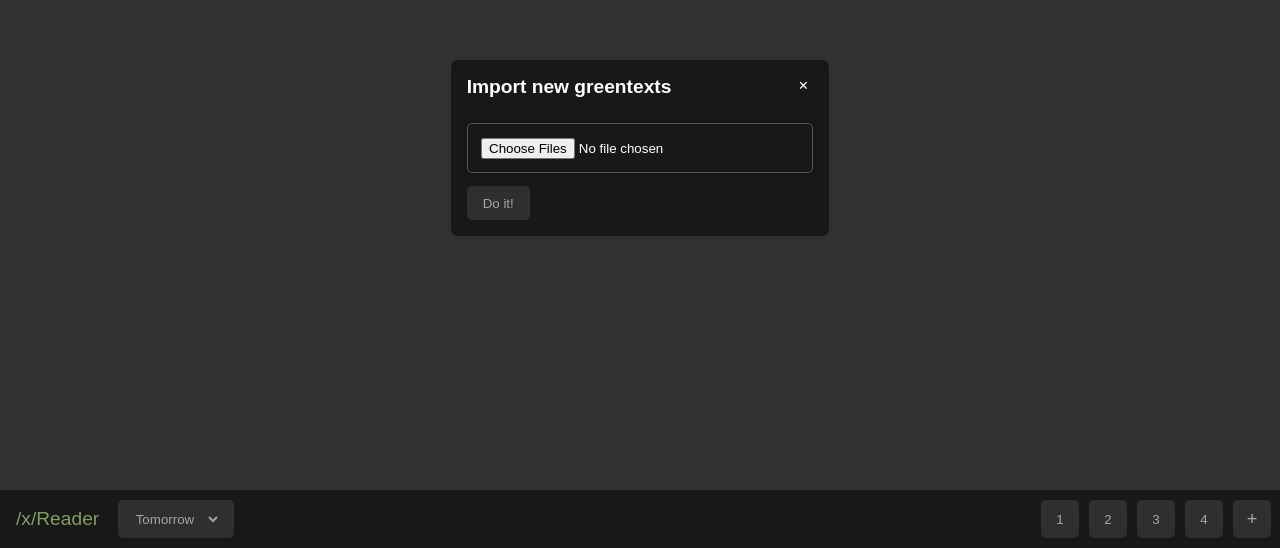
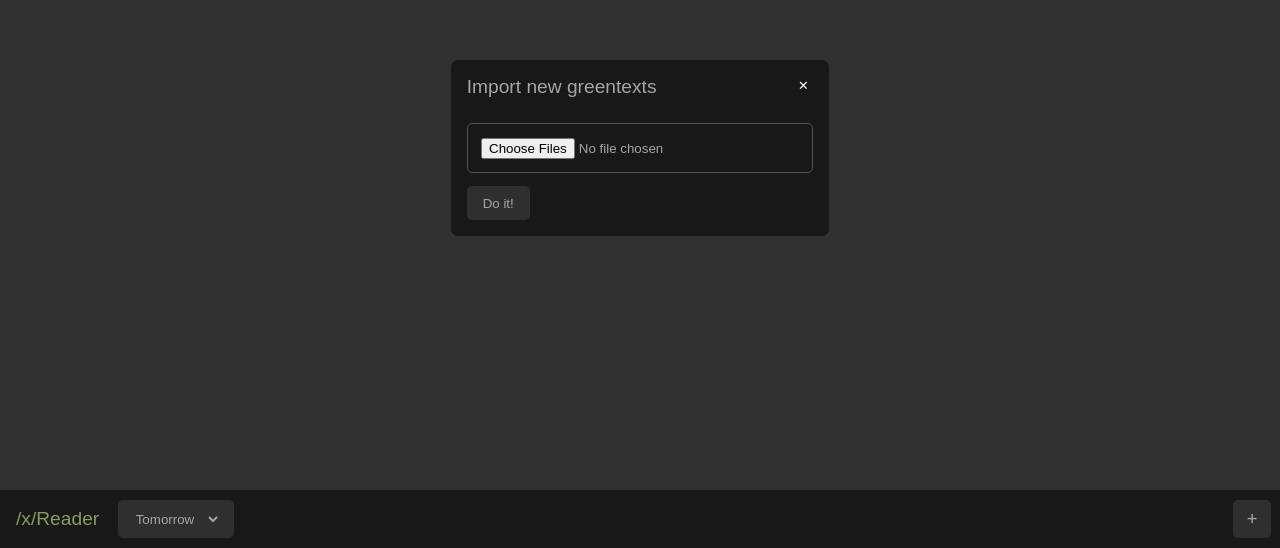
Before and after one commit to caiosimonbreda/xReader_FE, a Vue app: page / in a window 1280 px wide. Shown: the part 252-800 px from the top of the page. Built offline with nearby package versions, Linux system fonts and the light colour scheme.

Commit message:
stories array + storyToDisplay

```diff
--- a/src/components/TheDialogue.vue
+++ b/src/components/TheDialogue.vue
@@ -41,6 +41,8 @@
 }
 
 .dialogue-title {
+  color: #a6a6a6;
+  font-weight: normal;
   font-size: 1.2em;
 }
 
--- a/src/components/TheImport.vue
+++ b/src/components/TheImport.vue
@@ -8,7 +8,7 @@ import axios from 'axios';
 import { ref } from 'vue';
 import { v4 as uuidv4 } from 'uuid';
 
-const emit = defineEmits(['stories-added'])
+const emit = defineEmits(['stories-added', 'story-ready'])
 
 const uploadedImages = ref([])
 
@@ -33,10 +33,8 @@ const onConfirmButton = () => {
     //emit stories array containing only IDs to parent comp. to form pages
     console.log("emitting stories-added")
     emit('stories-added', uploadedImages.value.map((file) => {
-      return file.id
+      return { id: file.id}
     }))
-
-
 
     //send each image over to be encoded and sent to backend for processing + OCR
     uploadedImages.value.forEach((file) => {
@@ -67,7 +65,7 @@ const onSendImage = (base64img, id) => {
 
       let newLines = []
 
-      res.data.forEach((paragraph) => {
+      res.data.text.forEach((paragraph) => {
         paragraph.lines.forEach((line) => {
           let newLine = { ...line }
           newLine.text = line.text.replaceAll('|', 'I')
@@ -75,9 +73,9 @@ const onSendImage = (base64img, id) => {
         });
       })
 
-      console.log(newLines)
+      //console.log(newLines)
+      emit("story-ready", {id: res.data.id, text: newLines})
 
-      textLines.value = newLines
     }).catch((err) => {
       console.log(err)
     })
@@ -86,27 +84,27 @@ const onSendImage = (base64img, id) => {
 
 async function getImageLightness(imageSrc) {
   return new Promise(resolve => {
-    var img = document.createElement("img");
+    let img = document.createElement("img");
     img.src = imageSrc;
     img.style.display = "none";
     document.body.appendChild(img);
 
-    var colorSum = 0;
+    let colorSum = 0;
 
     img.onload = function () {
       // create canvas
-      var canvas = document.createElement("canvas");
+      let canvas = document.createElement("canvas");
       canvas.width = this.width;
       canvas.height = this.height;
 
-      var ctx = canvas.getContext("2d");
+      let ctx = canvas.getContext("2d");
       ctx.drawImage(this, 0, 0);
 
-      var imageData = ctx.getImageData(0, 0, canvas.width, canvas.height);
-      var data = imageData.data;
-      var r, g, b, avg;
+      let imageData = ctx.getImageData(0, 0, canvas.width, canvas.height);
+      let data = imageData.data;
+      let r, g, b, avg;
 
-      for (var x = 0, len = data.length; x < len; x += 4) {
+      for (let x = 0, len = data.length; x < len; x += 4) {
         r = data[x];
         g = data[x + 1];
         b = data[x + 2];
@@ -115,7 +113,7 @@ async function getImageLightness(imageSrc) {
         colorSum += avg;
       }
 
-      var brightness = Math.floor(colorSum / (this.width * this.height));
+      let brightness = Math.floor(colorSum / (this.width * this.height));
       resolve(brightness)
     }
   })
@@ -129,7 +127,7 @@ input[type="file"] {
 }
 
 input {
-  color: white;
+  color: #a6a6a6;
   border: 1px solid #555;
   border-radius: 5px;
   padding: 1em;
--- a/src/components/TheNavbar.vue
+++ b/src/components/TheNavbar.vue
@@ -8,19 +8,25 @@
       </select>
     </div>
     <div class="nav-items-right">
-      <button v-for="story, index in stories" class="navbar-input">{{ index+1 }}</button>
+      <button v-for="story, index in props.stories" class="navbar-input" @click="selectStory(index)">{{ index+1 }}</button>
       <button class="navbar-input" id="add-stories-btn" @click="openImporter">+</button>
     </div>
   </nav>
 </template>
 
 <script setup>
-import { ref } from 'vue';
+import { ref, watch } from 'vue';
 
-const emit = defineEmits(['openDialogue'])
+const props = defineProps(['stories'])
 
+// --- Outbout events: ---
+const emit = defineEmits(['openDialogue', 'selectStory'])
 const openImporter = function() {
   emit("openDialogue", "importNewImage")
+}
+
+const selectStory = function(index) {
+  emit("selectStory", index)
 }
 
 const themes = ref([
@@ -36,25 +42,6 @@ const themes = ref([
     text: 'Photon',
     value: 'photon'
   },
-])
-
-const stories = ref([
-  {
-    id: 0,
-    text: ""
-  },
-  {
-    id: 1,
-    text: ""
-  },
-  {
-    id: 2,
-    text: ""
-  },
-  {
-    id: 3,
-    text: ""
-  }
 ])
 
 
--- a/src/views/ReaderView.vue
+++ b/src/views/ReaderView.vue
@@ -1,15 +1,16 @@
 <template>
-  <Navbar class="navbar" @openDialogue="openDialogue" />
+  <Navbar class="navbar" :stories="stories" @openDialogue="openDialogue" @selectStory="selectStory" />
 
-  <div class="text-wrapper">
-    <p v-for="line in textLines">{{ line.text }}</p>
+  <div v-if="storyToDisplay.id" class="text-wrapper">
+    <h4>{{ storyToDisplay.id }}</h4>
+    <p v-for="line in storyToDisplay.text">{{ line.text }}</p>
   </div>
 
   <div class="dialogue-container" v-show="showDialogue" @click="showDialogue = false">
     <Dialogue @closeDialogue="showDialogue = false" @click.stop>
       <template #title>Import new greentexts</template>
       <template #content>
-        <Importer @stories-added="onStoriesAdded" />
+        <Importer @stories-added="onStoriesAdded" @story-ready="onStoryReady" />
       </template>
     </Dialogue>
   </div>
@@ -21,10 +22,7 @@ import Navbar from '../components/TheNavbar.vue'
 import Dialogue from '../components/TheDialogue.vue'
 import Importer from '../components/TheImport.vue'
 
-const textLines = ref("")
-
-
-//Import dialogue behaviour:
+// --- Dialogue behaviour: ---
 const showDialogue = ref(true)
 
 const openDialogue = function (context) {
@@ -33,14 +31,30 @@ const openDialogue = function (context) {
   showDialogue.value = true
 }
 
-
-//Stories array management:
+// --- Stories array management ---
 const stories = ref([])
-
+//(sent into the Navbar as a prop)
 const onStoriesAdded = function(newStories) {
-  console.log("New story IDs received!", newStories)
+  console.log("NUTTSACK", newStories)
+  stories.value = stories.value.concat(newStories)
 }
 
+// --- Story display ---
+
+const storyToDisplay = ref({})
+
+const selectStory = function(index) {
+  console.log("New story selected", index);
+  storyToDisplay.value = stories.value[index]
+  console.log(storyToDisplay.value)
+}
+
+const onStoryReady = function(story) {
+  const storyIndex = stories.value.map(s => s.id).indexOf(id);
+  stories.value[storyIndex].text = story.text;
+}
+
+//{ id: xxxx, textLines: [*], }
 
 </script>
 
@@ -54,7 +68,7 @@ const onStoriesAdded = function(newStories) {
 .text-wrapper {
   margin: auto;
   width: 90%;
-  font-family: 'Source Code Pro', 'Courier New', Courier, monospace;
+  font-family: Arial, Helvetica, sans-serif;
   color: #94bc88
 }
 .dialogue-container {
```
